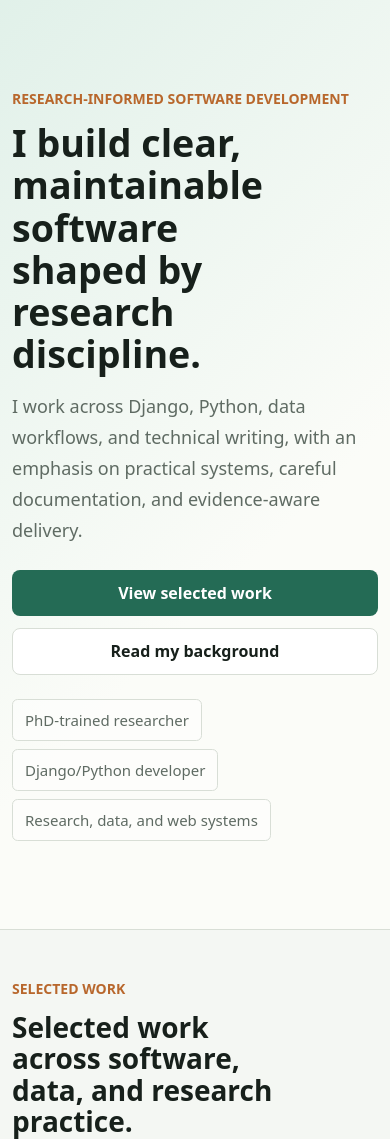
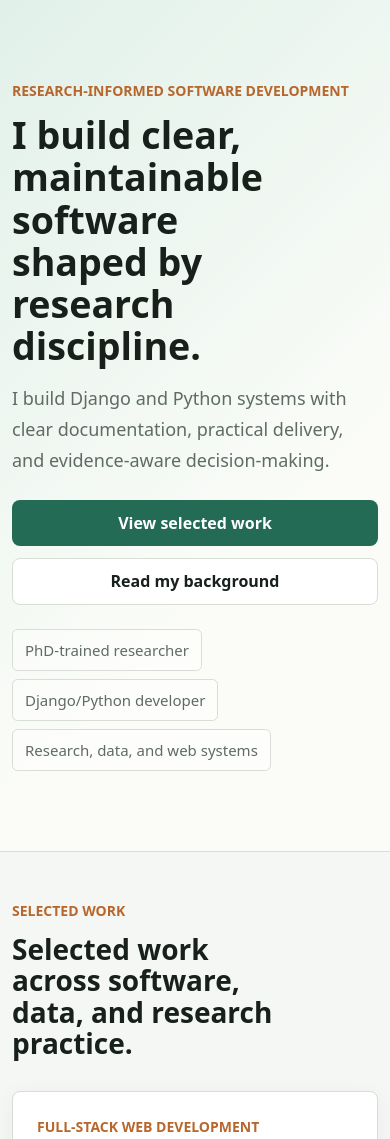
Before and after one commit to ksbk/kusse-portfolio, a Django app: page / in a window 390 px wide. Shown: the part 77-1216 px from the top of the page. Run offline with Django 5.2, Linux system fonts and the light colour scheme.

Commit message:
refine: tighten mobile hero scanning

```diff
--- a/apps/pages/views.py
+++ b/apps/pages/views.py
@@ -102,9 +102,8 @@ class HomeView(TemplateView):
                     "I build clear, maintainable software shaped by research discipline."
                 ),
                 "description": _(
-                    "I work across Django, Python, data workflows, and technical writing, "
-                    "with an emphasis on practical systems, careful documentation, and "
-                    "evidence-aware delivery."
+                    "I build Django and Python systems with clear documentation, "
+                    "practical delivery, and evidence-aware decision-making."
                 ),
                 "primary_action": hero_primary_action,
                 "secondary_action": hero_secondary_action,
--- a/static/css/components/hero.css
+++ b/static/css/components/hero.css
@@ -6,7 +6,7 @@
 }
 
 .hero__inner {
-    padding-block: 2.5rem;
+    padding-block: 2rem;
 }
 
 .hero__content {
```
